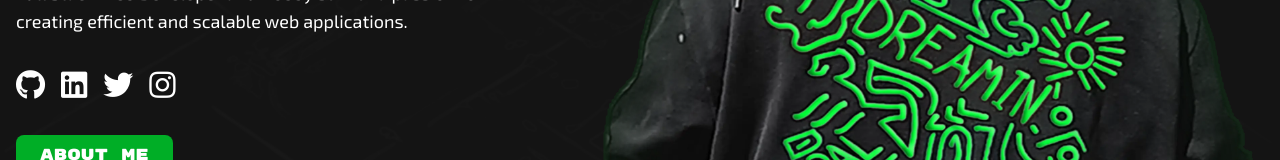
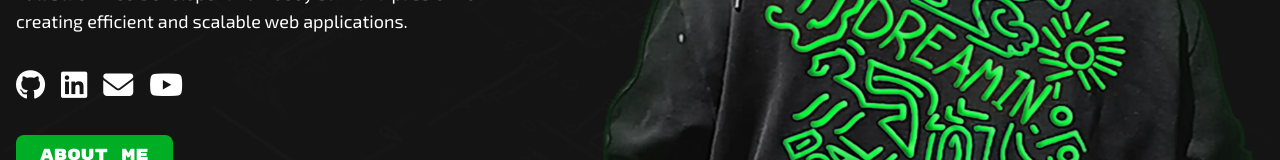
Before and after one commit to DeceitfulDragon/portfolio-website-vue, a Vue app: page / in a window 1280 px wide. Shown: the part 431-591 px from the top of the page. Built offline with nearby package versions, Linux system fonts and the light colour scheme.

Commit message:
Updated font awesome link & social links

```diff
--- a/public/index.html
+++ b/public/index.html
@@ -8,7 +8,7 @@
   <link rel="icon" type="image/x-icon" href="favicon.ico">
   <link href="https://fonts.googleapis.com/css2?family=Exo+2:wght@400;700&amp;family=Rubik+Mono+One&amp;family=Source+Code+Pro:wght@400;700&amp;display=swap" rel="stylesheet">
   <link rel="stylesheet" type='text/css' href="https://cdn.jsdelivr.net/gh/devicons/devicon@latest/devicon.min.css" />
-  <link rel="stylesheet" href="https://cdnjs.cloudflare.com/ajax/libs/font-awesome/5.15.4/css/all.min.css">
+  <link rel="stylesheet" href="https://cdnjs.cloudflare.com/ajax/libs/font-awesome/6.7.2/css/all.min.css">
 </head>
 <body class="bg-background-color text-white">
   <noscript>
--- a/src/components/HomePage.vue
+++ b/src/components/HomePage.vue
@@ -14,22 +14,22 @@
           <ul class="flex justify-center lg:justify-start space-x-4 mt-4 lg:mt-8">
             <li ref="link1" class="opacity-0">
               <a href="https://github.com/DeceitfulDragon" target="_blank" aria-label="GitHub" class="text-2xl sm:text-3xl text-white hover:text-green-primary">
-                <i class="fab fa-github"></i>
+                <i class="fa-brands fa-github"></i>
               </a>
             </li>
             <li ref="link2" class="opacity-0">
-              <a href="https://linkedin.com" target="_blank" aria-label="LinkedIn" class="text-2xl sm:text-3xl text-white hover:text-green-primary">
-                <i class="fab fa-linkedin"></i>
+              <a href="https://www.linkedin.com/in/hunter-h-49345735b/" target="_blank" aria-label="LinkedIn" class="text-2xl sm:text-3xl text-white hover:text-green-primary">
+                <i class="fa-brands fa-linkedin"></i>
               </a>
             </li>
             <li ref="link3" class="opacity-0">
-              <a href="https://twitter.com" target="_blank" aria-label="Twitter" class="text-2xl sm:text-3xl text-white hover:text-green-primary">
-                <i class="fab fa-twitter"></i>
+              <a href="mailto:me@deceitfuldragon.xyz" target="_blank" aria-label="Email" class="text-2xl sm:text-3xl text-white hover:text-green-primary">
+                <i class="fa-solid fa-envelope"></i>
               </a>
             </li>
             <li ref="link4" class="opacity-0">
-              <a href="https://instagram.com" target="_blank" aria-label="Instagram" class="text-2xl sm:text-3xl text-white hover:text-green-primary">
-                <i class="fab fa-instagram"></i>
+              <a href="https://www.youtube.com/watch?v=u-WTfP3WJc4" target="_blank" aria-label="Loretta" class="text-2xl sm:text-3xl text-white hover:text-green-primary">
+                <i class="fa-brands fa-youtube"></i>
               </a>
             </li>
           </ul>
```
